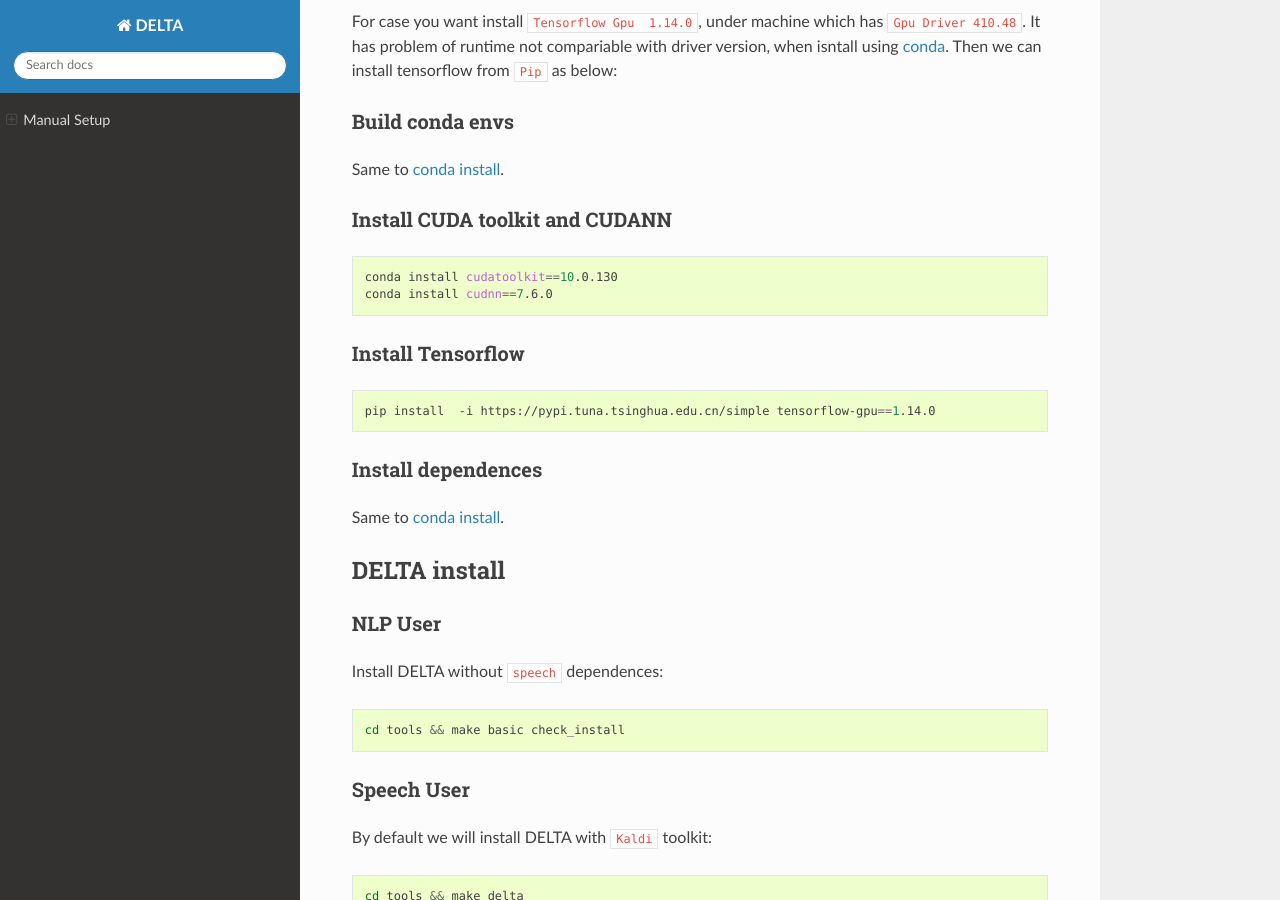
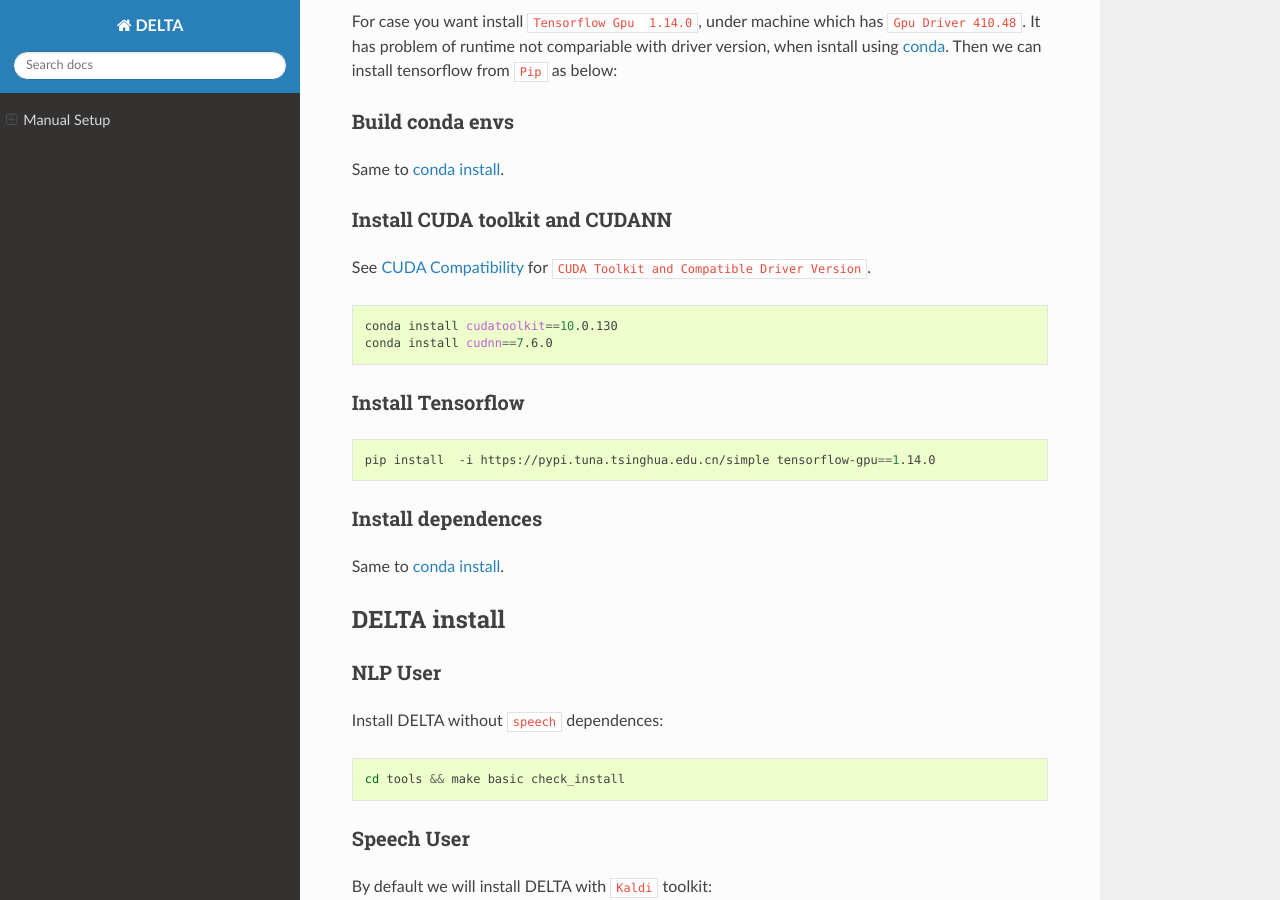
Before and after one commit to Delta-ML/delta, a Sphinx documentation site: the page built from docs/installation/manual_setup.md, in a window 1280 px wide and 900 px high, scrolled down 823 px. Built offline with Sphinx 7.4.7 and the Read the Docs theme 2.0.0, drawn with Linux system fonts in a browser that asks for light colours.

Commit message:
update manul_setpup.md

````diff
--- a/docs/installation/manual_setup.md
+++ b/docs/installation/manual_setup.md
@@ -39,6 +39,8 @@ Then we can install tensorflow from `Pip` as below:
 Same to [conda install](#conda-package-install).
 
 ### Install CUDA toolkit and CUDANN
+
+See [CUDA Compatibility](https://docs.nvidia.com/deploy/cuda-compatibility/) for `CUDA Toolkit and Compatible Driver Version`.
 
 ```shell
 conda install cudatoolkit==10.0.130
````
